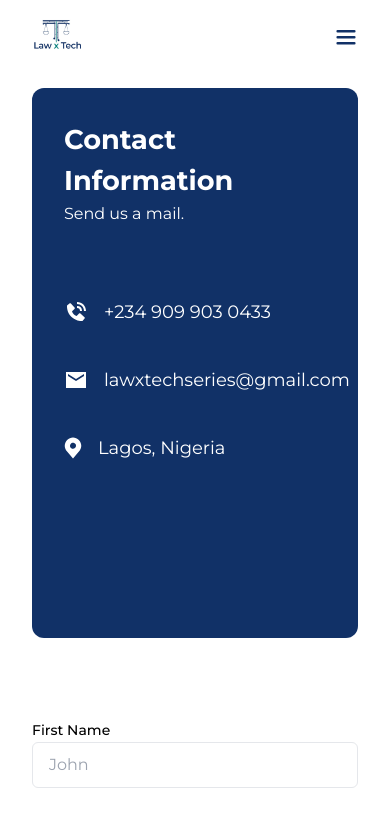
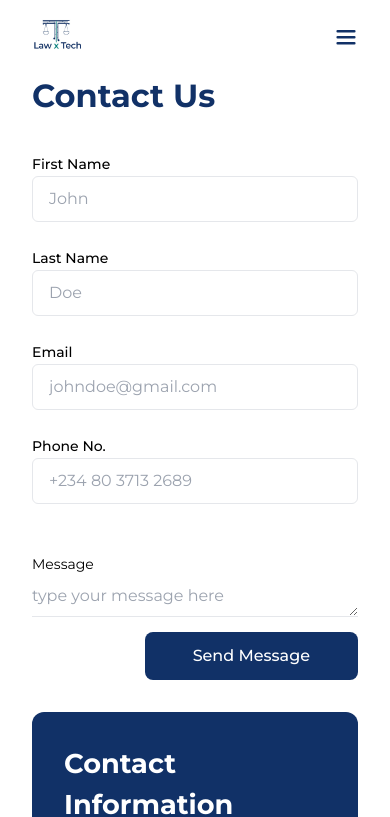
Before and after one commit to LawxTech/LawXTech, a React (Create React App) app: page /contact-us in a window 390 px wide. Shown: the top 817 px of the page. Built offline with nearby package versions, Linux system fonts and the light colour scheme; the HTML template or start-up script is replaced by a standard one.

Commit message:
Refactor Contact page layout and update contact information

```diff
--- a/src/pages/Contact.tsx
+++ b/src/pages/Contact.tsx
@@ -2,36 +2,22 @@ import { Container } from "@mui/material";
 import React from "react";
 
 const Contact: React.FC = () => {
-  //   fetch("https://formsubmit.co/rofiatolusanya12@gmail.com", {
-  //     method: "POST",
-  //     headers: {
-  //       "Content-Type": "application/json",
-  //     },
-  //     body: JSON.stringify(formData),
-  //   })
-  //     .then((response) => {
-  //       if (response.ok) {
-  //         alert("Subscription successful!");
-  //         resetForm();
-  //       } else {
-  //         alert("Subscription failed. Please try again later.");
-  //       }
-  //     })
-  //     .catch((error) => {
-  //       console.error("Error:", error);
-  //       alert("Subscription failed. Please try again later.");
-  //     });
-  // };
-
   return (
     <div>
       <Container maxWidth="lg">
-        <section className="  md:my-[5rem] p-[1rem] md:flex items-center md:gap-x-8 ">
-          <div className="md:w-1/2 lg:w-1/3 bg-[#113167] text-white p-[2rem] rounded-xl ">
+        <section className="px-[1rem] sm:px-0 md:my-[1rem] ">
+          <div className="flex ">
+            <h1 className="text-[2rem] md:text-[3rem] text-[#113167] font-[700] ">
+              Contact Us
+            </h1>
+          </div>
+        </section>
+        <section className="px-[1rem] md:px-0 mb-[5rem] flex flex-col-reverse md:flex-row-reverse items-center md:gap-x-8 ">
+          <div className="w-full md:w-1/2 lg:w-1/3 bg-[#113167] text-white p-[2rem] rounded-xl ">
             <h2 className="text-white font-bold text-[1.7rem] ">
               Contact Information
             </h2>
-            <p className="text-base ">Send us a mail.</p>
+            <p className="text-base ">Reach out to us today.</p>
             <div className="py-[3rem] grid grid-cols-1 gap-y-10 mt-6 mb-24 ">
               <div className="flex items-center space-x-4">
                 <p className="">
@@ -52,7 +38,7 @@ const Contact: React.FC = () => {
                     />
                   </svg>
                 </p>
-                <p className="text-lg">+234 909 903 0433</p>
+                <p className="sm:text-lg">+234 909 903 0433</p>
               </div>
               <div className="flex items-center space-x-4">
                 <p className="">
@@ -69,7 +55,7 @@ const Contact: React.FC = () => {
                     />
                   </svg>
                 </p>
-                <p className="text-lg">lawxtechseries@gmail.com</p>
+                <p className=" sm:text-lg">lawxtechseries@gmail.com</p>
               </div>
               <div className="flex items-center space-x-4">
                 <p className="">
@@ -86,11 +72,11 @@ const Contact: React.FC = () => {
                     />
                   </svg>
                 </p>
-                <p className="text-lg">Lagos, Nigeria</p>
+                <p className="sm:text-lg">Lagos, Nigeria</p>
               </div>
             </div>
           </div>
-          <div className="w-full md:w-1/2 lg:w-2/3 py-[5rem] md:px-6 ">
+          <div className="w-full md:w-1/2 lg:w-2/3 py-[2rem] md:py-[5rem] md:px-6 ">
             <form action="">
               <div className="grid grid-cols-1 lg:grid-cols-2 gap-6 ">
                 <div className="">
```
